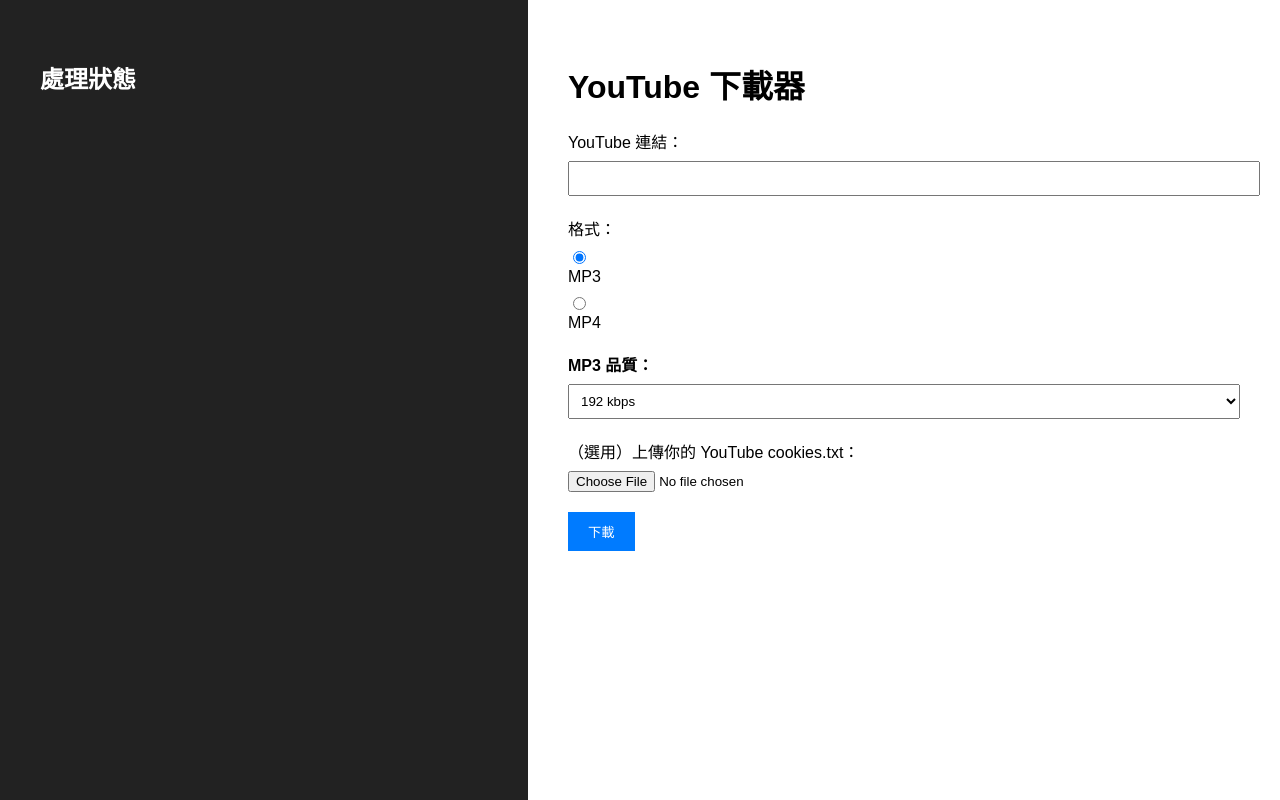
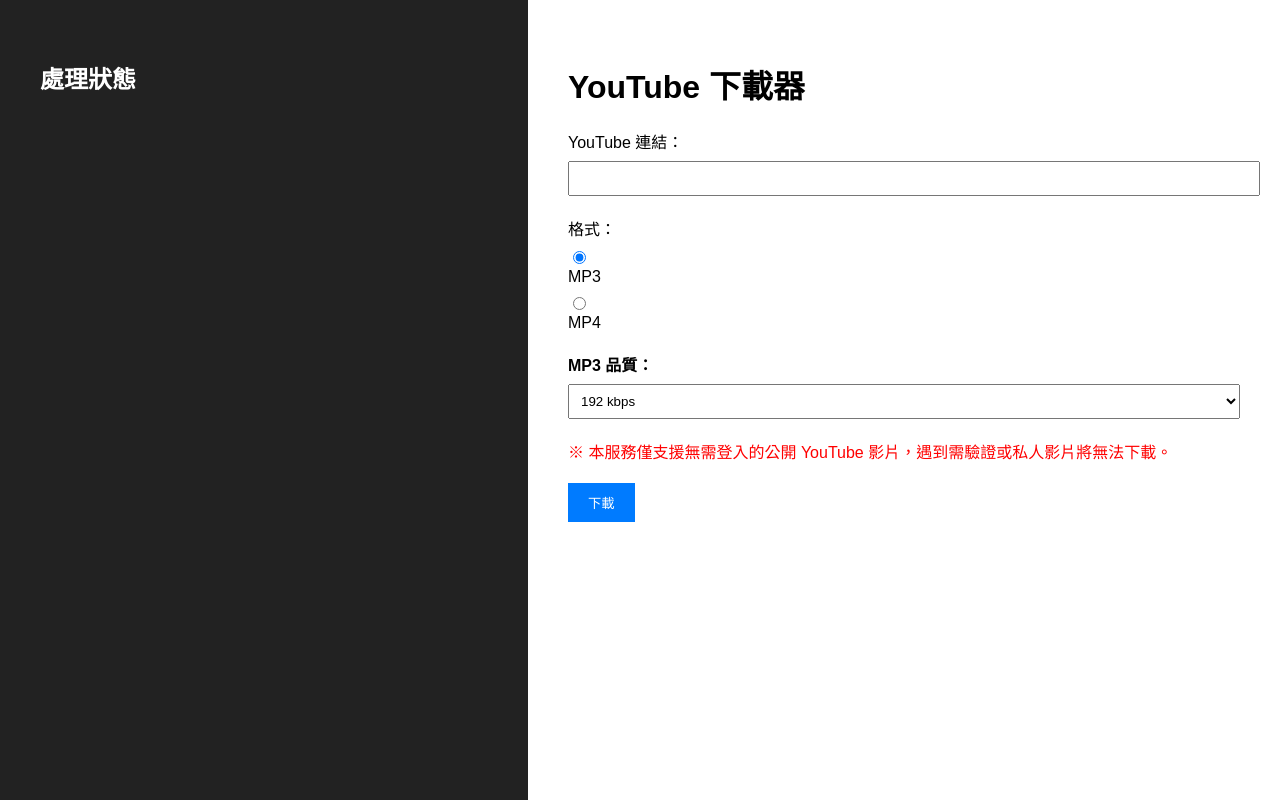
Before and after one commit to rich0514/youtomp3, a Flask app: page / in a window 1280 px wide. Run offline with Flask 2, Linux system fonts and the light colour scheme.

Commit message:
Add files via upload

```diff
--- a/templates/index.html
+++ b/templates/index.html
@@ -65,7 +65,7 @@
         </div>
         <div class="right">
             <h1>YouTube 下載器</h1>
-            <form method="post" action="/download" enctype="multipart/form-data">
+            <form method="post" action="/download" enctype="application/x-www-form-urlencoded">
                 <div class="form-group">
                     <label for="url">YouTube 連結：</label>
                     <input type="text" id="url" name="url" required>
@@ -93,9 +93,8 @@
                         <option value="1080">1080p</option>
                     </select>
                 </div>
-                <div class="form-group">
-                    <label for="cookiefile">（選用）上傳你的 YouTube cookies.txt：</label>
-                    <input type="file" id="cookiefile" name="cookiefile" accept=".txt">
+                <div class="form-group" style="color:red;">
+                    ※ 本服務僅支援無需登入的公開 YouTube 影片，遇到需驗證或私人影片將無法下載。
                 </div>
                 <button class="btn" type="submit">下載</button>
             </form>
@@ -134,3 +133,4 @@
 </body>
 </html>
 </html>
+</html>
```
